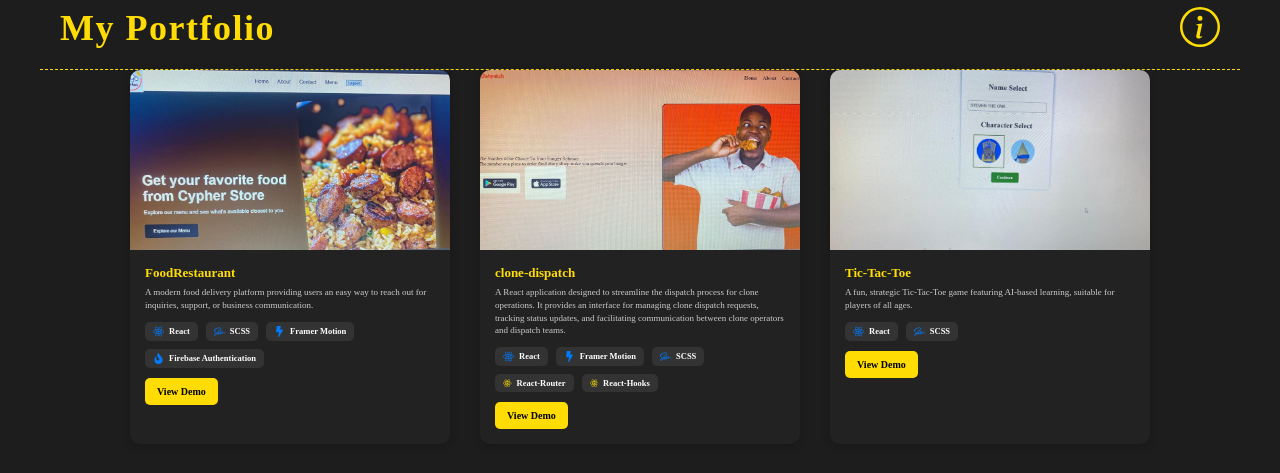
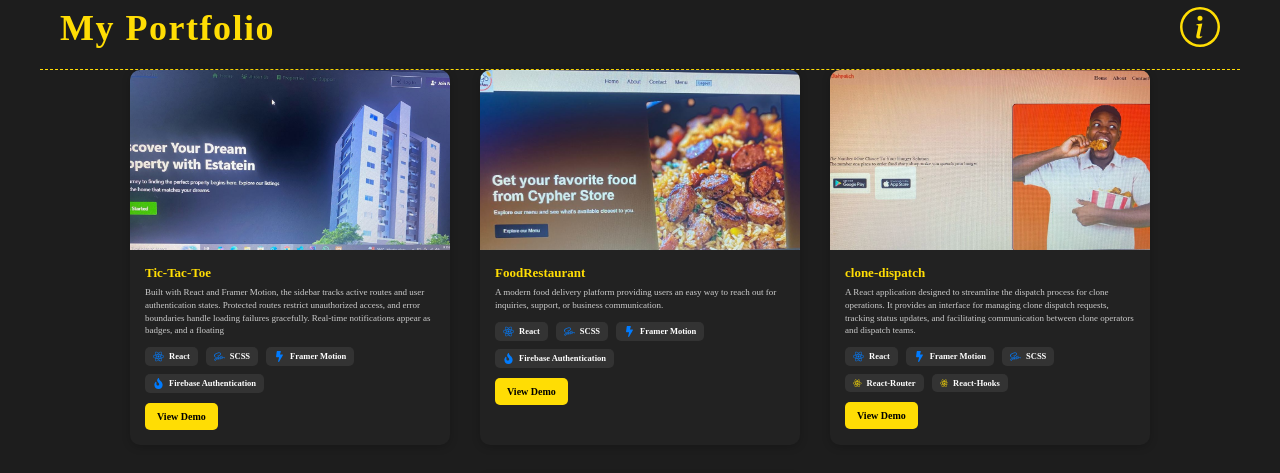
Before and after one commit to RichardCypher4/my-portfolio, a React (Create React App) app: page / in a window 1280 px wide. Shown: the part 1627-2100 px from the top of the page. Built offline with nearby package versions, Linux system fonts and the light colour scheme.

Commit message:
added new code

```diff
--- a/src/containers/portfolio/portfolio.jsx
+++ b/src/containers/portfolio/portfolio.jsx
@@ -6,8 +6,26 @@ import "./portfolio.scss"
 import FoodRestaurantImg from "../../asset/niii/image1.jpg";
 import Clone from "../../asset/niii/clone.jpg";
 import TicTacToeImg from "../../asset/niii/image2.jpg";
+import App from '../../asset/niii/appartment.jpg'
 
 const projects = [
+
+  {
+    id: 1,
+    title: "Tic-Tac-Toe",
+    link: "https://appartment-cypher.netlify.app/",
+    description:
+      "Built with React and Framer Motion, the sidebar tracks active routes and user authentication states. Protected routes restrict unauthorized access, and error boundaries handle loading failures gracefully. Real-time notifications appear as badges, and a floating ",
+      image: App,
+      stack: [
+      { name: "React", icon: <FaReact className="tech-icon" /> },
+      { name: "SCSS", icon: <FaSass className="tech-icon" /> },
+      { name: "Framer Motion", icon: <FaBolt className="tech-icon" /> },
+      { name: "Firebase Authentication", icon: <FaFire className="tech-icon" /> },
+    ],
+  },
+
+
   {
     id: 1,
     title: "FoodRestaurant",
@@ -53,6 +71,7 @@ const projects = [
       { name: "SCSS", icon: <FaSass className="tech-icon" /> },
     ],
   },
+
 ];
 
 const Portfolio = () => {
```
Also changed, not shown: src/asset/niii/appartment.jpg (added).
